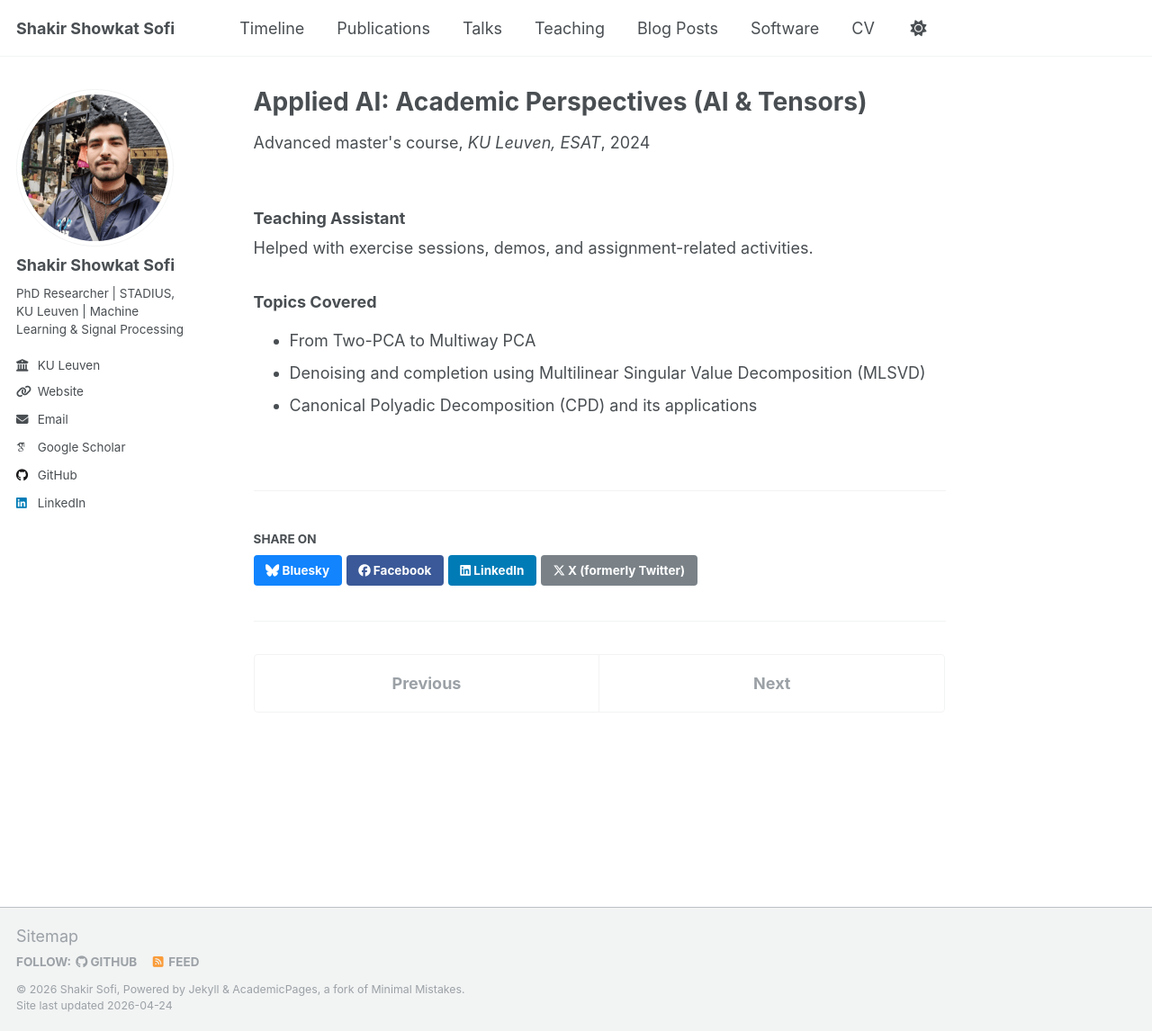
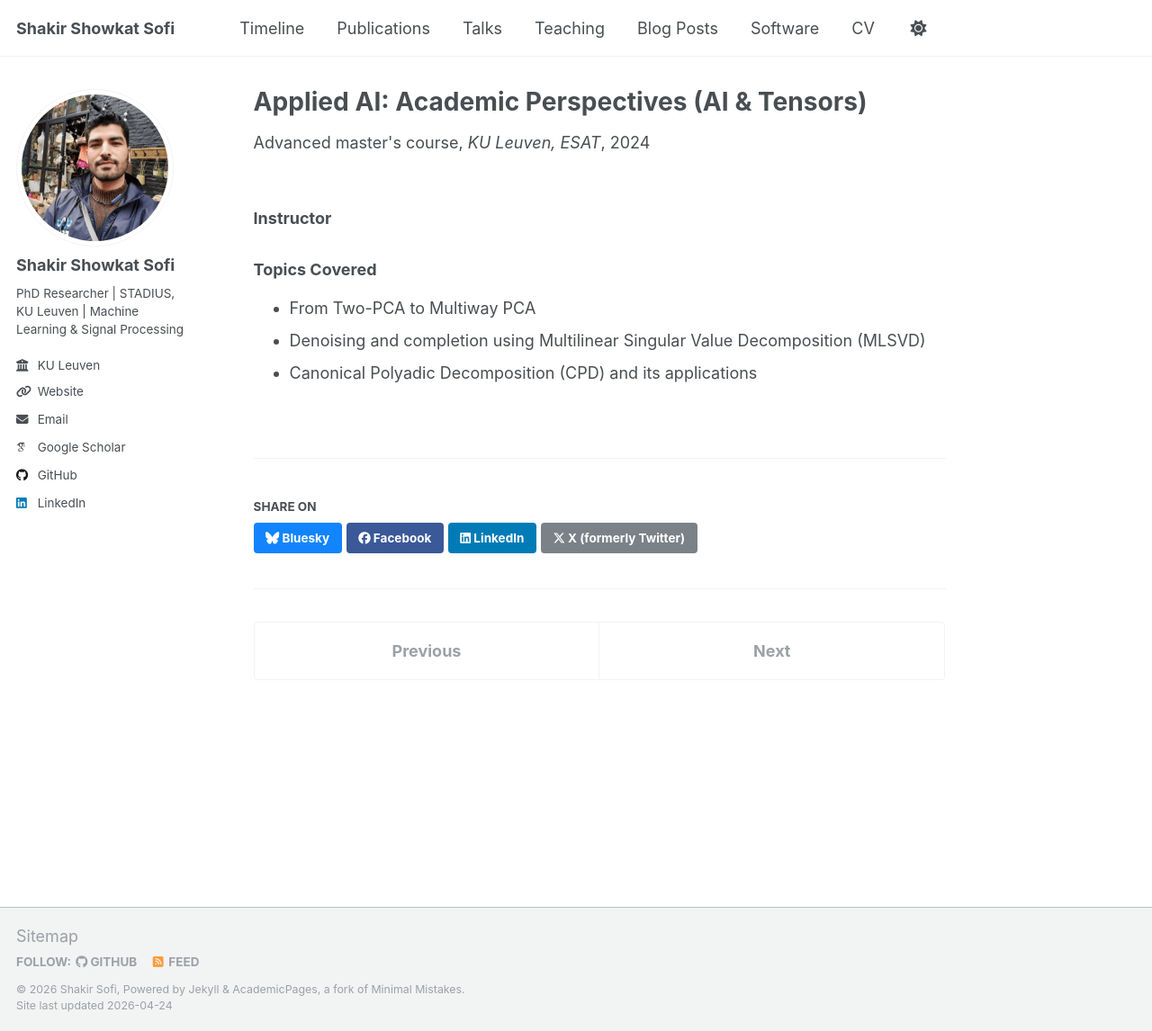
Before and after one commit to ShakirSofi/shakirsofi.github.io, a Jekyll site: the page built from _teaching/2024-AITensor.md, in a window 1280 px wide and 1146 px high. Shown: the whole window at 90% size. Built offline with Jekyll 4.4.1, drawn with Linux system fonts in a browser that asks for light colours; some web fonts are replaced; a script that is not in the unit is left out.

Commit message:
Change role to Instructor and update course date
Updated course date and changed role from Teaching Assistant to Instructor.

```diff
--- a/_teaching/2024-AITensor.md
+++ b/_teaching/2024-AITensor.md
@@ -4,12 +4,11 @@ collection: teaching
 type: "Advanced master's course"
 permalink: /teaching/2024-TensorAI
 venue: "KU Leuven, ESAT"
-date: 2024-04-01, 2025-04-01
+date: 2024-04-01, present
 location: "Brugge, Belgium"
 ---
 
-### Teaching Assistant
-Helped with exercise sessions, demos, and assignment-related activities.
+### Instructor
 
 ### Topics Covered
 - From Two-PCA to Multiway PCA
```
